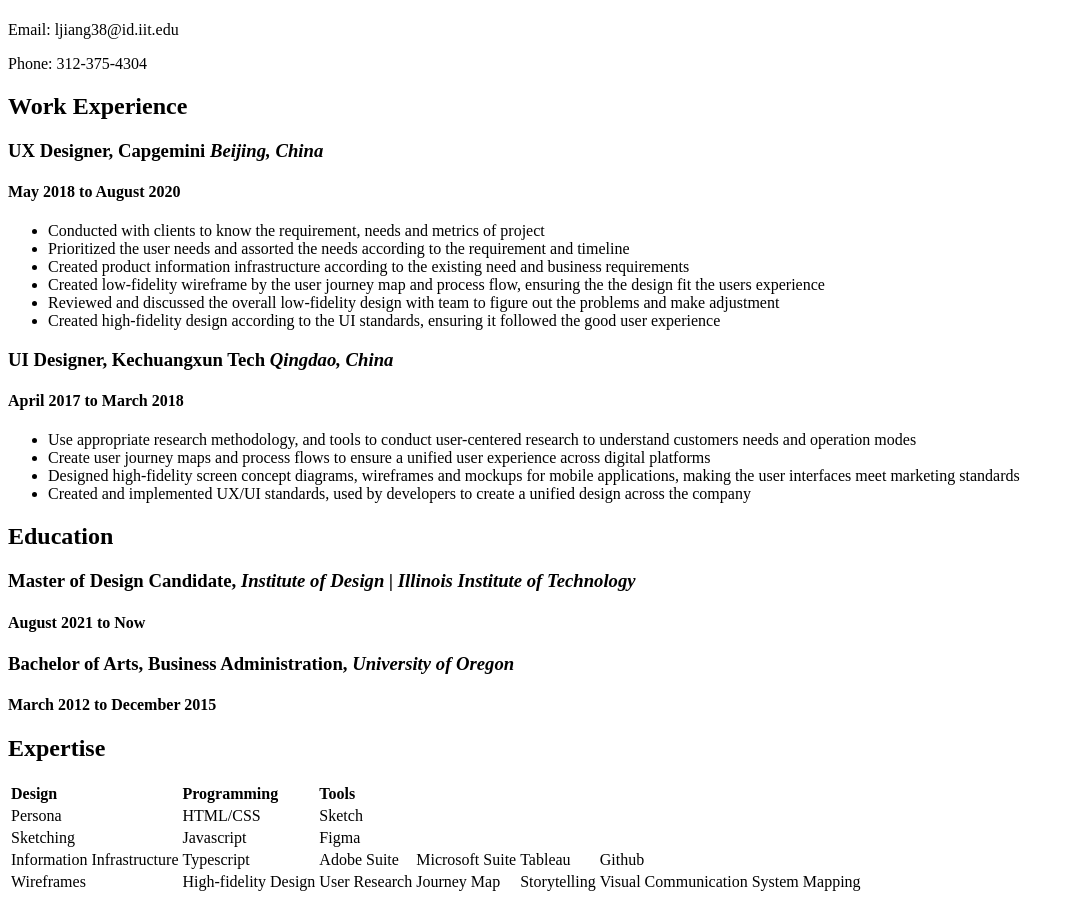
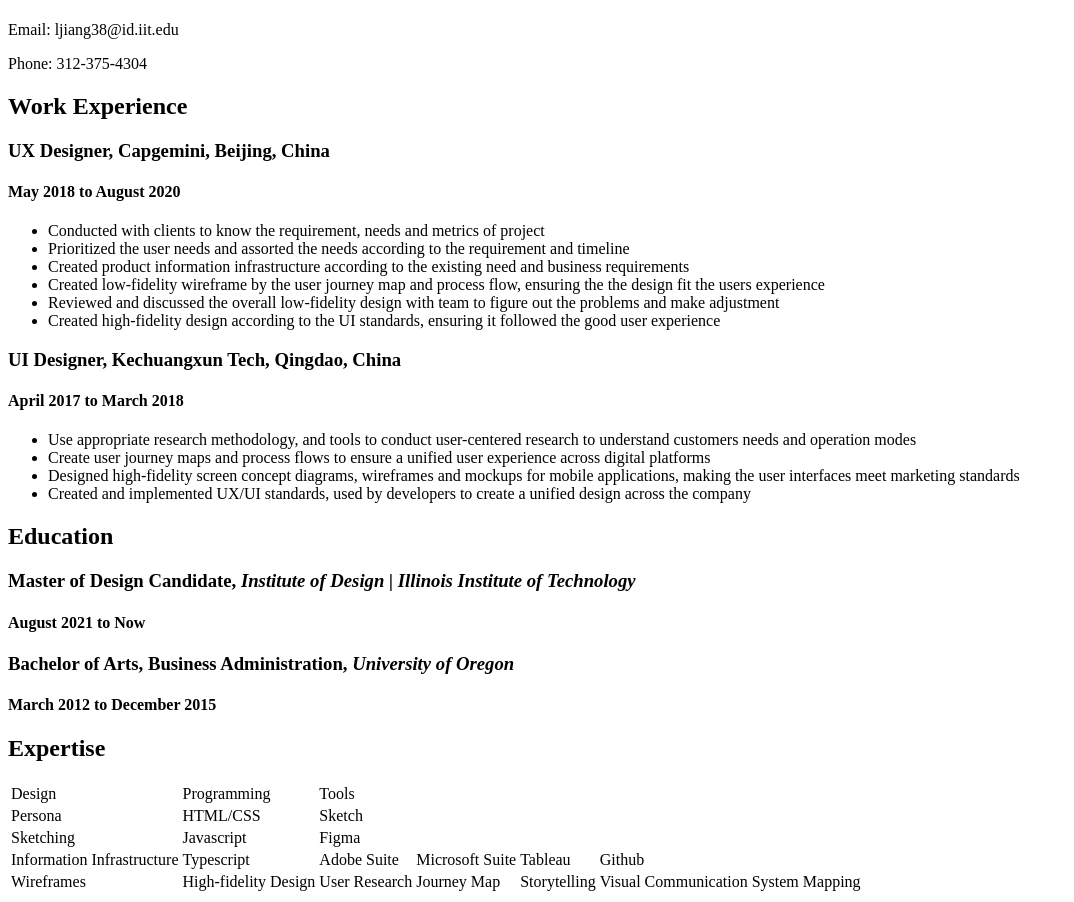
Before and after one commit to lidajiang19/IDX-519-Project, a plain HTML site: page resume.html in a window 1280 px wide. Shown: the part 129-1031 px from the top of the page, without its empty margins (0-1074 px from the left). Drawn offline with Linux system fonts and the light colour scheme.

Commit message:
remove <em> & <strong> in resume.html

```diff
--- a/resume.html
+++ b/resume.html
@@ -15,7 +15,7 @@
         <p>Phone: 312-375-4304</p>
 
         <h2>Work Experience</h2>
-        <h3>UX Designer, Capgemini <em>Beijing, China</em></h3>
+        <h3>UX Designer, Capgemini, Beijing, China</h3>
         <h4>May 2018 to August 2020</h4>
         <ul>
             <li>Conducted with clients to know the requirement, needs and metrics of project</li>
@@ -26,7 +26,7 @@
             <li>Created high-fidelity design according to the UI standards, ensuring it followed the good user experience</li>
         </ul>
 
-        <h3>UI Designer, Kechuangxun Tech <em>Qingdao, China</em></h3>
+        <h3>UI Designer, Kechuangxun Tech, Qingdao, China</h3>
         <h4>April 2017 to March 2018</h4>
         <ul>
             <li>Use appropriate research methodology, and tools to conduct user-centered research to understand customers needs and operation modes</li>
@@ -45,9 +45,9 @@
 
         <table>
             <tr>
-                <td><strong>Design</strong></td>
-                <td><strong>Programming</strong></td>
-                <td><strong>Tools</strong></td>
+                <td>Design</td>
+                <td>Programming</td>
+                <td>Tools</td>
             </tr>
             <tr>
                 <td>Persona</td>
```
